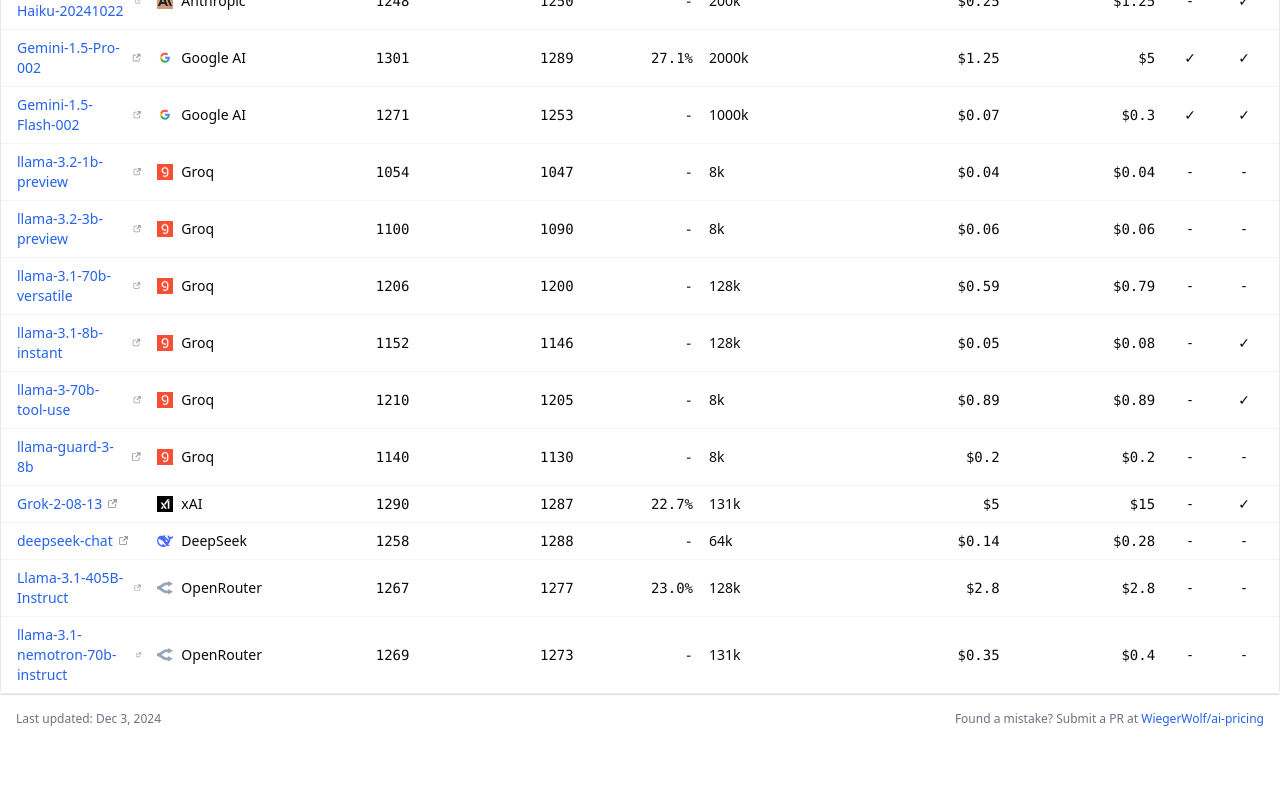
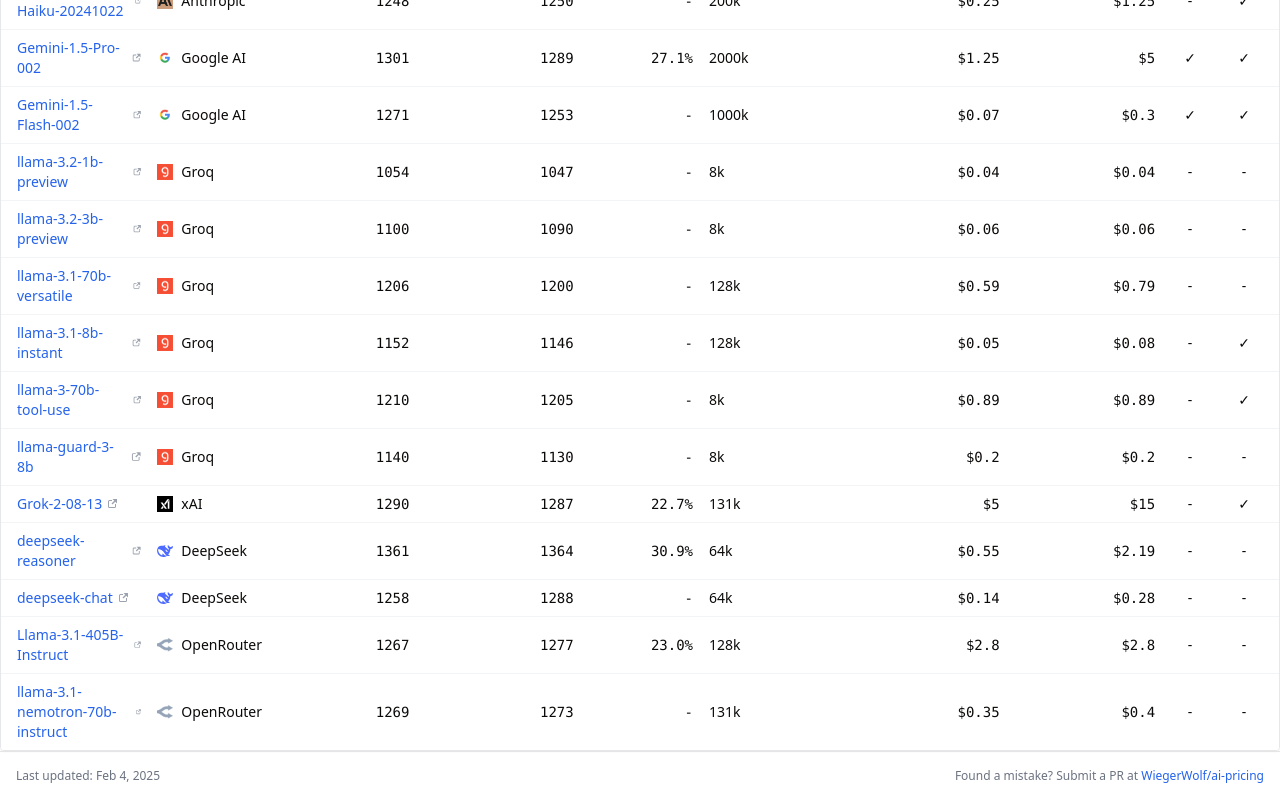
Before and after one commit to WiegerWolf/ai-pricing, a React (Vite) app: page / in a window 1280 px wide. Shown: the part 490-1290 px from the top of the page. Before the commit the page ends 1233 px from the top, so only its background shows below. Built offline with nearby package versions, Linux system fonts and the light colour scheme.

Commit message:
Update last updated date and add DeepSeek Reasoner model details to data

```diff
--- a/src/App.tsx
+++ b/src/App.tsx
@@ -9,7 +9,7 @@
         <DataTable columns={columns(llmData)} data={llmData} />
       </main>
       <footer className="text-xs text-gray-500 py-4 px-4 flex items-center justify-between border-t">
-        <span>Last updated: Dec 3, 2024</span>
+        <span>Last updated: Feb 4, 2025</span>
         <span>
           Found a mistake? Submit a PR at{" "}
           <a
--- a/src/data/llm-data.json
+++ b/src/data/llm-data.json
@@ -222,6 +222,20 @@
     "pricingUrl": "https://x.ai/blog/grok-2"
   },
   {
+    "model": "deepseek-reasoner",
+    "provider": "DeepSeek",
+    "context": 64,
+    "inputPrice": 0.55,
+    "outputPrice": 2.19,
+    "inputPriceCacheHit": 0.014,
+    "smartsElo": 1361,
+    "codingElo": 1364,
+    "simpleBench": 30.9,
+    "maxOutputTokens": 8,
+    "notes": "DeepSeek V2.5 model combines and upgrades DeepSeek V2 Chat and Coder V2. Beta 8K output tokens requires base_url='https://api.deepseek.com/beta'",
+    "pricingUrl": "https://api-docs.deepseek.com/quick_start/pricing"
+  },
+  {
     "model": "deepseek-chat",
     "provider": "DeepSeek",
     "context": 64,
```
